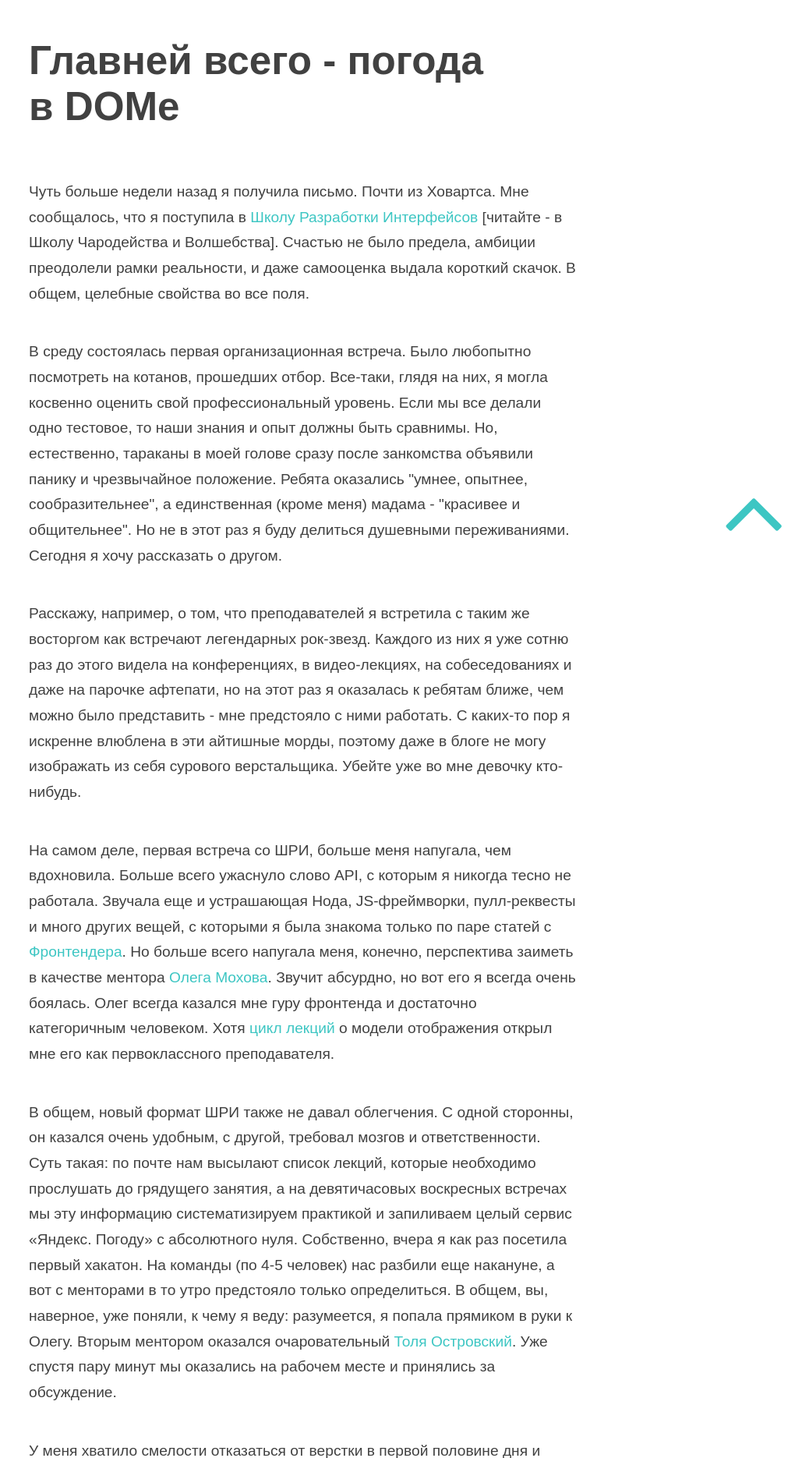
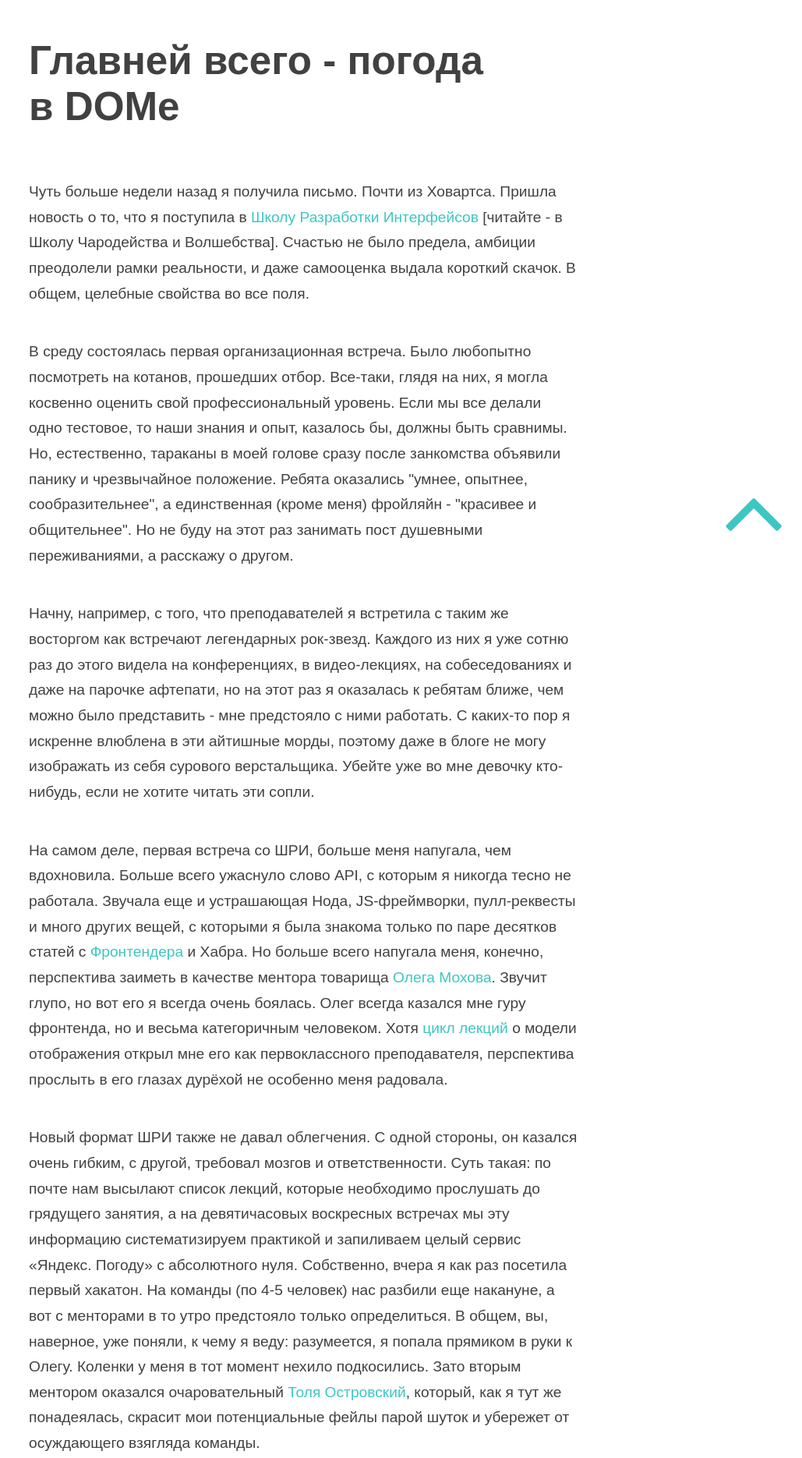
Before and after one commit to tenebricosa/blog, a Python web app: template templates/post/20141110.html in a window 1280 px wide. Shown: the part 80-1950 px from the top of the page at 78% size, without its empty margins (251-1280 px from the left). Run offline with Jinja, Linux system fonts and the light colour scheme; the template is opened without the code that fills it, so the values that code supplies are empty; some libraries are stand-ins or nearby versions.

Commit message:
imgs, post edit and button animate start

```diff
--- a/templates/post/20141105.html
+++ b/templates/post/20141105.html
@@ -8,7 +8,7 @@
 	<link rel="stylesheet" type="text/css" href="../../static/font-awesome/css/font-awesome.min.css" />
 	<link rel="stylesheet" type="text/css" href="../../static/styles/output.css" />
 
-	<title>Fronttalks за МКАДом</title>
+	<title>36</title>
 </head>
 <body>
 	<div class="header">
@@ -29,7 +29,7 @@
 	</div>
 	<div class="post-content-block">
 		<div class="post-header__title-block">
-			<h1 class="title-block__title">Fronttalks за МКАДом</h1>
+			<h1 class="title-block__title">36</h1>
 		</div>
 	</div>
 	<div class="post-content-block">
--- a/templates/post/20141110.html
+++ b/templates/post/20141110.html
@@ -34,16 +34,18 @@
 	</div>
 	<div class="post-content-block">
 		<article class="post-content">
-			<p class="post-content__paragraph">Чуть больше недели назад я получила письмо. Почти из Ховартса. Мне сообщалось, что я поступила в <a href="https://academy.yandex.ru/events/shri/" target="_blank" class="post-content__link">Школу Разработки Интерфейсов</a> [читайте - в Школу Чародейства и Волшебства]. Счастью не было предела, амбиции преодолели рамки реальности, и даже самооценка выдала короткий скачок. В общем, целебные свойства во все поля.</p>
-			<p class="post-content__paragraph">В среду состоялась первая организационная встреча. Было любопытно посмотреть на котанов, прошедших отбор. Все-таки, глядя на них, я могла косвенно оценить свой профессиональный уровень. Если мы все делали одно тестовое, то наши знания и опыт должны быть сравнимы. Но, естественно, тараканы в моей голове сразу после занкомства объявили панику и чрезвычайное положение. Ребята оказались "умнее, опытнее, сообразительнее", а единственная (кроме меня) мадама - "красивее и общительнее". Но не в этот раз я буду делиться душевными переживаниями. Сегодня я хочу рассказать о другом.</p>
-			<p class="post-content__paragraph">Расскажу, например, о том, что преподавателей я встретила с таким же восторгом как встречают легендарных рок-звезд. Каждого из них я уже сотню раз до этого видела на конференциях, в видео-лекциях, на собеседованиях и даже на парочке афтепати, но на этот раз я оказалась к ребятам ближе, чем можно было представить - мне предстояло с ними работать. С каких-то пор я искренне влюблена в эти айтишные морды, поэтому даже в блоге не могу изображать из себя сурового верстальщика. Убейте уже во мне девочку кто-нибудь.</p>
-			<p class="post-content__paragraph">На самом деле, первая встреча со ШРИ, больше меня напугала, чем вдохновила. Больше всего ужаснуло слово API, с которым я никогда тесно не работала. Звучала еще и устрашающая Нода, JS-фреймворки, пулл-реквесты и много других вещей, с которыми я была знакома только по паре статей с <a href="http://frontender.info/" target="_blank" class="post-content__link">Фронтендера</a>. Но больше всего напугала меня, конечно, перспектива заиметь в качестве ментора <a href="https://twitter.com/olmokhov" target="_blank" class="post-content__link">Олега Мохова</a>. Звучит абсурдно, но вот его я всегда очень боялась. Олег всегда казался мне гуру фронтенда и достаточно категоричным человеком. Хотя <a href="https://events.yandex.ru/lib/people/382/" target="_blank" class="post-content__link">цикл лекций</a> о модели отображения открыл мне его как первоклассного преподавателя.</p>
-			<p class="post-content__paragraph">В общем, новый формат ШРИ также не давал облегчения. С одной сторонны, он казался очень удобным, с другой, требовал мозгов и ответственности. Суть такая: по почте нам высылают список лекций, которые необходимо прослушать до грядущего занятия, а на девятичасовых воскресных встречах мы эту информацию систематизируем практикой и запиливаем целый сервис &laquo;Яндекс. Погоду&raquo; с абсолютного нуля. Собственно, вчера я как раз посетила первый хакатон. На команды (по 4-5 человек) нас разбили еще накануне, а вот с менторами в то утро предстояло только определиться. В общем, вы, наверное, уже поняли, к чему я веду: разумеется, я попала прямиком в руки к Олегу. Вторым ментором оказался очаровательный <a href="https://twitter.com/megatolya" target="_blank" class="post-content__link">Толя Островский</a>. Уже спустя пару минут мы оказались на рабочем месте и принялись за обсуждение.</p>
-			<p class="post-content__paragraph">У меня хватило смелости отказаться от верстки в первой половине дня и заняться инфроструктурой проекта. Ну, сказано громко, а на самом деле я посвятила время настройке Grunt'а и Bower'а. Занималась я этим раз третий в жизни, поэтому дело шло небыстро. Наверное, добрая половина учасников ШРИ сделала бы это быстрее, но мне до них совершенно нет дела. Я могу даже похватстаться тем, что уже до обеда мой скилл подрос и достиг новой планки. Так что старт проекта стал для меня весьма удачным.</p>
-			<p class="post-content__paragraph">А вот вторая половина дня сразу не задалась. Менторы решили, что каждый все же должен приложить руку к верстоньке и мне поручили запилить основной блок с погодой. Задачка на сорок минут от силы, но у меня она отчего-то заняла остаток дня. На самом деле, всему виной перфекционизм: слишком долго я пыталась сообразить, как бы получше все записать, а потом уже начала нервничать, что работаю слишком медленно. Кроме того, возникали вопросы с БЭМом, новой версией фотошопа (приходилось его постоянно подстраивать под привычные нужны) и Stylus'ом (хотела прям сразу заюзать mixin'ы, но не тут-то было). Короче говоря, к вечеру я приписала себя в аутсайдеры и окончательно расстроилась.</p>
-			<p class="post-content__paragraph">Тем не менее, когда, после занятий, пошпилила с <a href="https://twitter.com/mr_apt" target="_blank" class="post-content__link">Томатом</a> в кабак, рот у меня не закрывался, а впечатлениями и отличным зарядом энергии хотелось делиться с каждым прохожим. К слову, Олег Мохов оказался совсем нестрашным, а даже наоборот обаятельным и очень контактным человеком :)</p>
-			<p class="post-content__paragraph">А к чему я, собственно, все это? Да к тому, что ШРИ окончательно изменило мое отношение к фронтенду со времен моей <a href="http://tjournal.ru/paper/sakharova-letter" target="_blank" class="post-content__link">статьи</a> на TJournal. И товарищ <a href="https://twitter.com/straykov" target="_blank" class="post-content__link">Илья Страйков</a> (который не <a href="https://twitter.com/search?f=realtime&q=%D1%81%D1%82%D1%80%D0%B0%D0%B9%D0%BA%D0%BE%D0%B2%20%D0%BF%D0%B8%D0%B4%D0%BE%D1%80&src=typd" target="_blank" class="post-content__link">пидор</a>) оказался совершенно прав. Проблема совсем не в том, что мне не нравится выбранная профессия. Проблема в том, что я не могу раскрыться в ней на нынешнем месте работы. Отношение к коду в моей команде и в Яндексе - небо и земля.</p>
-			<p class="post-content__paragraph">Я считают дурным тоном не использовать препроцессоры/постпроцессоры в большом проекте. Считаю, что глупо не позволять внедрять Ноду. Считаю, что система сборки и море всякой шараги можно сделать лучше, а не жить привычной архитектурой из девяностых. Считаю, что Visual Studio - говно, а Винда для верстальщика - отдельная боль. Я много чего еще считаю, но все это рассуждения в пустоту. В команде к моим рассуждениям не прислушаются (пыталась, на самом деле) и имеют полное право. Изменения, о которых я говорю, потребуют слишком много усилий и новых исследований. Одна я, в силу неопытности, такое провернуть не смогу. Да и вообще, один в поле не воин, а КОПФу не нужна революция.</p>
+			<p class="post-content__paragraph">Чуть больше недели назад я получила письмо. Почти из Ховартса. Пришла новость о то, что я поступила в <a href="https://academy.yandex.ru/events/shri/" target="_blank" class="post-content__link">Школу Разработки Интерфейсов</a> [читайте - в Школу Чародейства и Волшебства]. Счастью не было предела, амбиции преодолели рамки реальности, и даже самооценка выдала короткий скачок. В общем, целебные свойства во все поля.</p>
+			<p class="post-content__paragraph">В среду состоялась первая организационная встреча. Было любопытно посмотреть на котанов, прошедших отбор. Все-таки, глядя на них, я могла косвенно оценить свой профессиональный уровень. Если мы все делали одно тестовое, то наши знания и опыт, казалось бы, должны быть сравнимы. Но, естественно, тараканы в моей голове сразу после занкомства объявили панику и чрезвычайное положение. Ребята оказались "умнее, опытнее, сообразительнее", а единственная (кроме меня) фройляйн - "красивее и общительнее". Но не буду на этот раз занимать пост душевными переживаниями, а расскажу о другом.</p>
+			<p class="post-content__paragraph">Начну, например, с того, что преподавателей я встретила с таким же восторгом как встречают легендарных рок-звезд. Каждого из них я уже сотню раз до этого видела на конференциях, в видео-лекциях, на собеседованиях и даже на парочке афтепати, но на этот раз я оказалась к ребятам ближе, чем можно было представить - мне предстояло с ними работать. С каких-то пор я искренне влюблена в эти айтишные морды, поэтому даже в блоге не могу изображать из себя сурового верстальщика. Убейте уже во мне девочку кто-нибудь, если не хотите читать эти сопли.</p>
+			<p class="post-content__paragraph">На самом деле, первая встреча со ШРИ, больше меня напугала, чем вдохновила. Больше всего ужаснуло слово API, с которым я никогда тесно не работала. Звучала еще и устрашающая Нода, JS-фреймворки, пулл-реквесты и много других вещей, с которыми я была знакома только по паре десятков статей с <a href="http://frontender.info/" target="_blank" class="post-content__link">Фронтендера</a> и Хабра. Но больше всего напугала меня, конечно, перспектива заиметь в качестве ментора товарища <a href="https://twitter.com/olmokhov" target="_blank" class="post-content__link">Олега Мохова</a>. Звучит глупо, но вот его я всегда очень боялась. Олег всегда казался мне гуру фронтенда, но и весьма категоричным человеком. Хотя <a href="https://events.yandex.ru/lib/people/382/" target="_blank" class="post-content__link">цикл лекций</a> о модели отображения открыл мне его как первоклассного преподавателя, перспектива прослыть в его глазах дурёхой не особенно меня радовала.</p>
+			<p class="post-content__paragraph">Новый формат ШРИ также не давал облегчения. С одной стороны, он казался очень гибким, с другой, требовал мозгов и ответственности. Суть такая: по почте нам высылают список лекций, которые необходимо прослушать до грядущего занятия, а на девятичасовых воскресных встречах мы эту информацию систематизируем практикой и запиливаем целый сервис &laquo;Яндекс. Погоду&raquo; с абсолютного нуля. Собственно, вчера я как раз посетила первый хакатон. На команды (по 4-5 человек) нас разбили еще накануне, а вот с менторами в то утро предстояло только определиться. В общем, вы, наверное, уже поняли, к чему я веду: разумеется, я попала прямиком в руки к Олегу. Коленки у меня в тот момент нехило подкосились. Зато вторым ментором оказался очаровательный <a href="https://twitter.com/megatolya" target="_blank" class="post-content__link">Толя Островский</a>, который, как я тут же понадеялась, скрасит мои потенциальные фейлы парой шуток и убережет от осуждающего взягляда команды. </p>
+			<p class="post-content__paragraph">Уже спустя пару минут мы оказались на рабочем месте и принялись за бурное обсуждение планов. У меня хватило смелости отказаться от верстки в первой половине дня и заняться инфроструктурой проекта. Ну, сказано громко, а на самом деле я посвятила время настройке Grunt'а и Bower'а. Занималась я этим раз третий в жизни, поэтому дело шло небыстро. Наверное, добрая половина учасников ШРИ сделала бы это быстрее, но это не имеет соверешнно никакого значения. Я вот могу похватстаться тем, что уже до обеда мой скилл немного подрос и достиг новой планки, а остальные, может, напечатали привычные строчки кода и позевали после этого за чашкой чая. Толку, в общем, с этого маловато. Ну, в любом случае, для меня старт проекта стал весьма удачным.</p>
+			<p class="post-content__paragraph">А вот вторая половина дня сразу не задалась. Менторы решили, что каждый все же должен приложить руку к верстоньке и мне поручили запилить основной блок с погодой. Задачка на сорок минут от силы, но у меня она отчего-то заняла остаток дня. На самом деле, всему виной перфекционизм: слишком долго я пыталась сообразить, как бы получше все записать, а потом уже начала нервничать, что работаю слишком медленно. Возникали вопросы с БЭМом, новой версией фотошопа (приходилось его постоянно подстраивать под привычные нужны), Stylus'ом (хотела прям сразу заюзать mixin'ы, но не тут-то было) и постоянно не хватало каких-нибудь фич, которые подпердовывались по ходу и тоже отнимали время. Короче говоря, к вечеру я приписала себя в аутсайдеры и окончательно выбилась из сил.</p>
+			<p class="post-content__paragraph">Расстройству не было предела. Меня подвела именно та сфера, в которой я обычно чувствовала себя как рыба в воде. Не хочется думать, что менторы и команда разочаровались во мне из-за этого, но все таки даже сейчас осадок у меня дерьмовенький. Но у меня есть две недели на то, чтобы нагнать упущенное и восстановить веру в собственные силы.</p>
+			<p class="post-content__paragraph">Да и вообще, все не так уж и плохо. Когда, после занятий, пошпилила с <a href="https://twitter.com/mr_apt" target="_blank" class="post-content__link">Томатом</a> в кабак, рот у меня не закрывался, а впечатлениями и отличным зарядом энергии хотелось делиться с каждым прохожим. К слову, Олег Мохов оказался совсем нестрашным, а даже наоборот обаятельным и очень контактным человеком :)</p>
+			<p class="post-content__paragraph">А к чему я, собственно, все это? Да к тому, что ШРИ окончательно изменило мое отношение к фронтенду со времен моей <a href="http://tjournal.ru/paper/sakharova-letter" target="_blank" class="post-content__link">статьи</a> на TJournal. И товарищ <a href="https://twitter.com/straykov" target="_blank" class="post-content__link">Илья Страйков</a> (который не пидор) оказался совершенно прав. Проблема совсем не в том, что мне не нравится выбранная профессия. Проблема в том, что я не могу реализоваться в ней на нынешнем месте работы. Отношение к коду, как мне довелось увидеть, в моей команде и в Яндексе - небо и земля. И это, увы, не мои домыслы. Все таки я не такой крутой специалист, чтобы критиковать архитектуру больших проектов, но у меня достаточно сторонних мнений, которым можно довериться, подтвержающих абсолютный бедлам в местном коде.</p>
+			<p class="post-content__paragraph">А что до меня - так я считают дурным тоном не использовать препроцессоры/постпроцессоры. Нет, ну как вообще можно в 2014-ом писать сырой css? Как можно хотя бы csscomb при этом не заюзать? А о том, как собираются стили и скрипты - я лучше вообще умолчу, ибо ни черта в этом не могу разобраться. Еще я считаю, что было бы толково использовать pre-commit. Считаю, что глупо не внедрять Ноду и держать ее за дьявольское отродье. Считаю, что система сборки, сделанная в девяностые, должна и оставаться в девяностых. Считаю, что Visual Studio - говно, а Винда для верстальщика - отдельная боль. Мне знакома проблема, что во многих компаниях отказываются от использования хипстерских технологий, но разве я назвала что-то такое? Нет.
+			<p class="post-content__paragraph"> Я много чего еще считаю, но все это рассуждения в пустоту. В команде к моим рассуждениям не прислушаются (пыталась, на самом деле) и имеют полное право. Изменения, о которых я говорю, потребуют слишком много усилий и новых исследований. Иногда даже кажется, что проще было бы переписать проект с абсолютного нуля, чем превратить его скелет во что-то вменяемое. Одна я, в силу неопытности, такое провернуть не смогу. Да и вообще, один в поле не воин, а моей команде не нужна революция.</p>
 		</article>
 		<div class="post__open-comment-block">
 			<div id="open-comment" class="post__open-comment js-flip">
```
Also changed, not shown: templates/index.html (+4 -4 lines), templates/post/20140918.html (+4 -4 lines), static/images/WhMf8_UN6P8.jpg (added), static/images/how_i_met_your_mother_by_leonram22-d7cpb5x.jpg (added), static/images/lEFulHX_LFM.jpg (added), static/images/reeves4.jpg (added), static/images/slide_3.jpg (added), static/images/slide_78.jpg (added).
